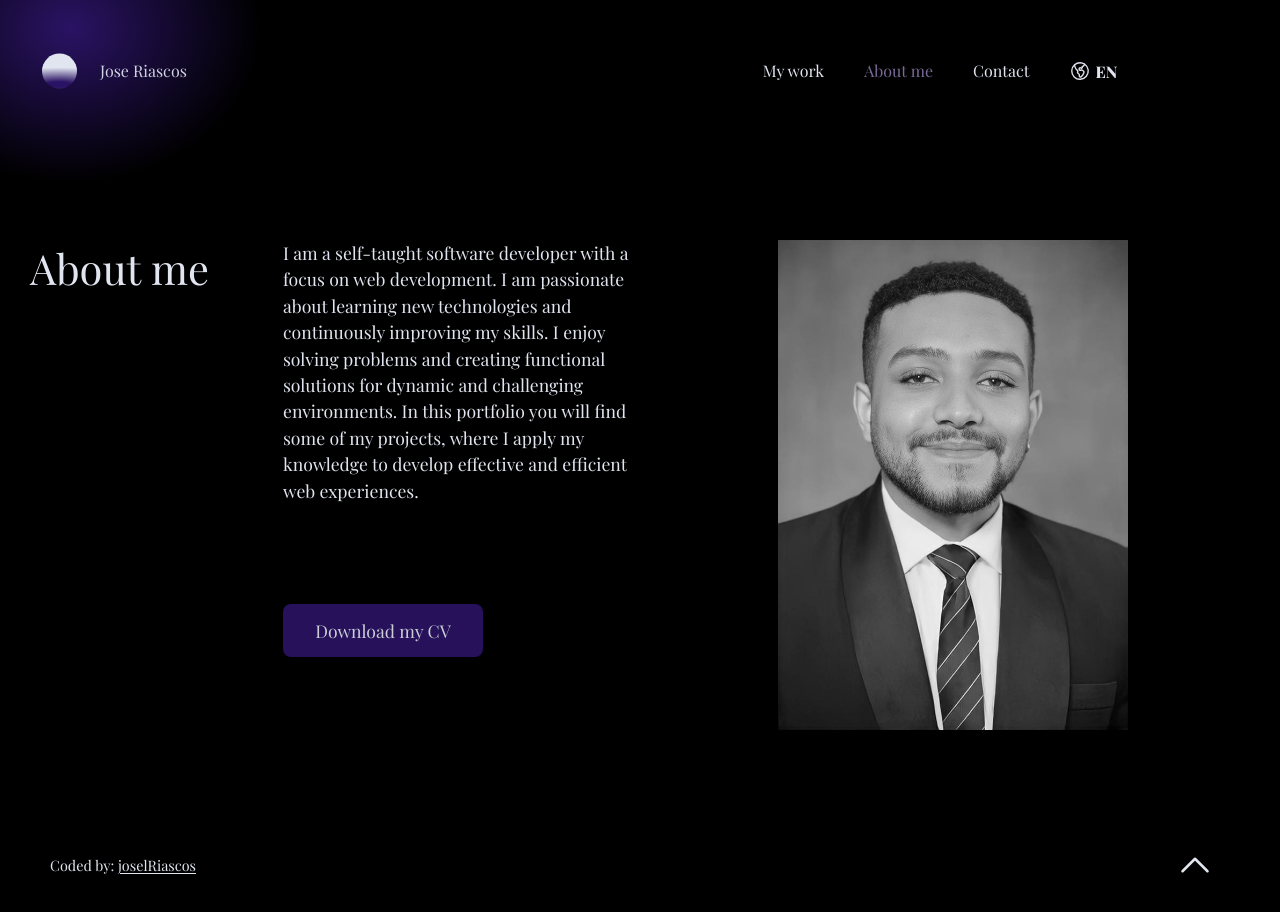
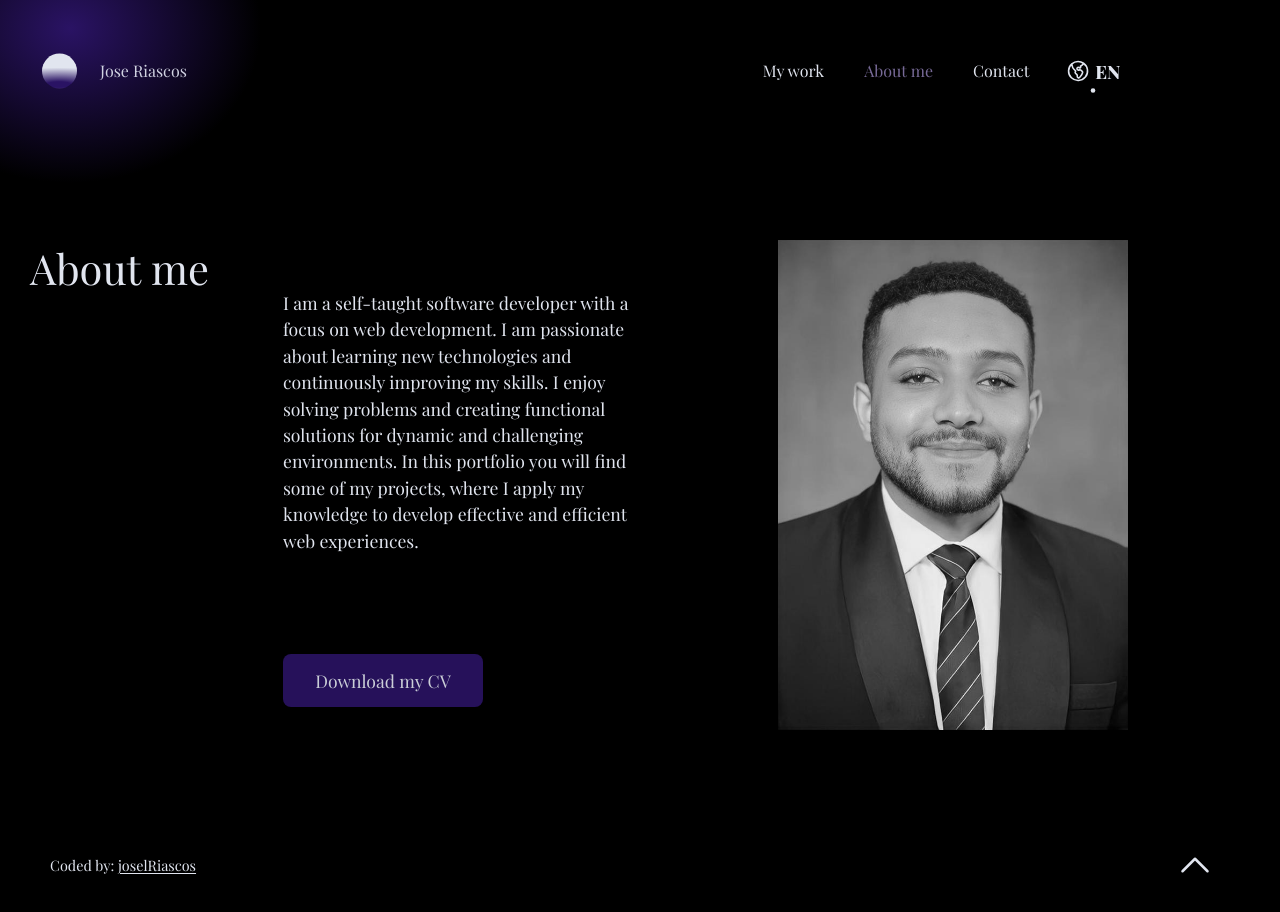
Before and after one commit to joselriascos/Web_Portfolio, a React (Vite) app: page /about in a window 1280 px wide. Shown: the top 912 px of the page. Built offline with nearby package versions, Linux system fonts and the light colour scheme; a web font is replaced by a local one.

Commit message:
Refactor CSS files with minor changes

```diff
--- a/src/Components/Header/Header.css
+++ b/src/Components/Header/Header.css
@@ -75,10 +75,21 @@
 
       &:last-child {
         font-weight: 800;
+        scale: 1.15;
         display: flex;
         justify-content: center;
         align-items: center;
         gap: 4px;
+
+        &::after{
+          content: '';
+          width: 4px;
+          height: 4px;
+          background-color: var(--white);
+          border-radius: 50%;
+          position: absolute;
+          top: 120%;
+        }
         /* color: var(--light-purple); */
 
         & > svg{
@@ -235,6 +246,7 @@
 
       &:last-child {
         font-weight: 800;
+        margin-top: 20px;
         display: flex;
         justify-content: center;
         align-items: center;
--- a/src/pages/AboutMe/AboutMe.css
+++ b/src/pages/AboutMe/AboutMe.css
@@ -28,6 +28,7 @@
     & > p {
       font-size: 1.1em;
       line-height: 1.5em;
+      margin-top: 50px;
     }
 
     & > a {
```
Also changed, not shown: 1 other file (tests, documents, lock files or other folders).
